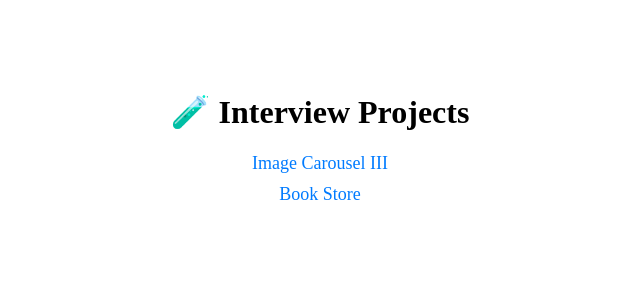
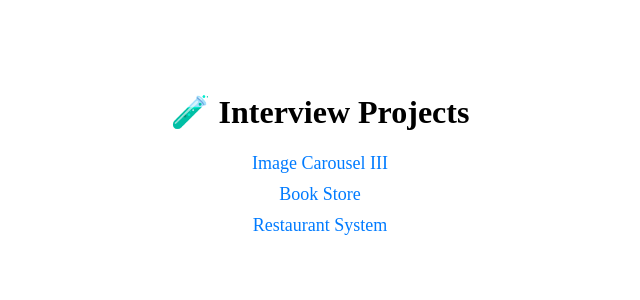
Before and after one commit to longgangsima/practice-project-list, a React (Vite) app: page / in a window 1280 px wide. Shown: the top 300 px of the page, without its empty margins (320-960 px from the left). Built offline with nearby package versions, Linux system fonts and the light colour scheme.

Commit message:
set up for restaurant

```diff
--- a/src/App.tsx
+++ b/src/App.tsx
@@ -6,6 +6,8 @@ const Home = lazy(() => import('./pages/Home/Home'));
 // const Calculator = lazy(() => import('./pages/Calculator/CalculatorPage'));
 const ImageCarouselIII = lazy(() => import('./pages/ImageCarouselIII/ImageCarousel'));
 const BookStore = lazy(() => import('./pages/BookStore'));
+// const TradingChart = lazy(() => import('./pages/TradingChart/TradingChart'));
+const RestaurantSystem = lazy(() => import('./pages/RestaurantSystem'));
 
 function App() {
   return (
@@ -14,6 +16,8 @@ function App() {
         <Route path="/" element={<Home />}></Route>
         <Route path="/image-carousel-iii" element={<ImageCarouselIII />} />
         <Route path="/book-store" element={<BookStore />} />
+        {/* <Route path="/trading-chart" element={<TradingChart />}></Route> . */}
+        <Route path="/restaurant-system" element={<RestaurantSystem />} />
       </Routes>
     </Suspense>
   );
--- a/src/constants/projectList.ts
+++ b/src/constants/projectList.ts
@@ -7,4 +7,6 @@ export const projectList: ProjectItem[] = [
   // { name: 'Calculator', path: '/calculator' },
   { name: 'Image Carousel III', path: '/image-carousel-iii' },
   { name: 'Book Store', path: '/book-store' },
+  // { name: 'Trading Chart', path: '/trading-chart' },
+  { name: 'Restaurant System', path: '/restaurant-system' },
 ];
```
Also changed, not shown: src/pages/RestaurantSystem/readMe.md (added).
